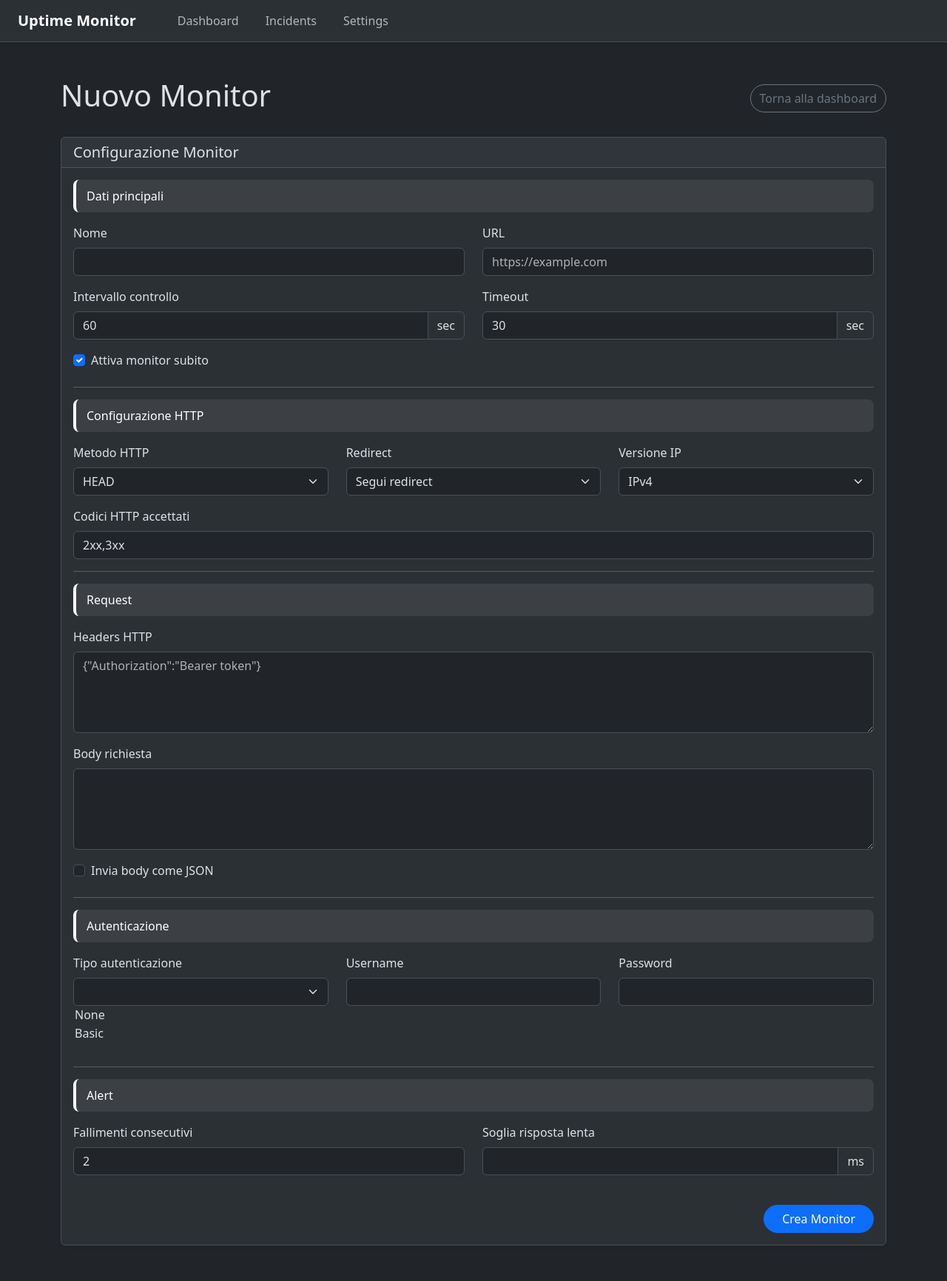
After one commit to projectsrl-git/uptime-monitor, a Django app: page /monitor/add/ in a window 1280 px wide. The commit adds this page. Shown: the whole page at 74% size. Run offline with Django 5.2, Linux system fonts and the light colour scheme; lists and menus that the app fills with data are empty.

Commit message:
Add monitor creation page

```diff
--- a/frontend/static/css/style.css
+++ b/frontend/static/css/style.css
@@ -94,3 +94,12 @@ body {
 .circle-progress.high {
     stroke: #17b932;
 }
+
+.section-title {
+    font-size: 1rem;
+    color: white;
+    background:rgba(255, 255, 255, 0.08);
+    border-left: 4px solid #ffffff;
+    padding: 10px 14px;
+    border-radius: 8px;
+}
--- /dev/null
+++ b/frontend/templates/add_monitor.html
@@ -0,0 +1,359 @@
+{% extends "base.html" %}
+
+{% block title %}
+Nuovo Monitor
+{% endblock %}
+
+
+{% block content %}
+
+<div class="container py-5">
+    <div class="d-flex justify-content-between align-items-center mb-4">
+        <h1>
+            Nuovo Monitor
+        </h1>
+
+        <a href="{% url 'dashboard' %}"
+           class="btn btn-outline-secondary rounded-pill">
+            Torna alla dashboard
+        </a>
+    </div>
+
+    {% if errors %}
+    <div class="alert alert-danger shadow-sm">
+        <ul class="mb-0">
+        {% for field, messages in errors.items %}
+            {% for message in messages %}
+                <li>
+                    {{ field }}: {{ message }}
+                </li>
+            {% endfor %}
+        {% endfor %}
+        </ul>
+    </div>
+    {% endif %}
+
+    <div class="card shadow-sm">
+        <div class="card-header">
+            <h5 class="mb-0">
+                Configurazione Monitor
+            </h5>
+        </div>
+
+        <div class="card-body">
+            <form method="post">
+
+            {% csrf_token %}
+
+            <!-- dati principali -->
+            <div class="section-title mb-3">
+                Dati principali
+            </div>
+
+            <div class="row">
+                <div class="col-md-6 mb-3">
+                    <label class="form-label">
+                        Nome
+                    </label>
+
+                    <input
+                        type="text"
+                        name="name"
+                        class="form-control"
+                        required>
+                </div>
+
+                <div class="col-md-6 mb-3">
+                    <label class="form-label">
+                        URL
+                    </label>
+
+                    <input
+                        type="url"
+                        name="url"
+                        class="form-control"
+                        placeholder="https://example.com"
+                        required>
+                </div>
+            </div>
+
+            <div class="row">
+                <div class="col-md-6 mb-3">
+                    <label class="form-label">
+                        Intervallo controllo
+                    </label>
+
+                    <div class="input-group">
+                        <input
+                            type="number"
+                            name="check_interval_seconds"
+                            class="form-control"
+                            value="60"
+                            min="1">
+
+                        <span class="input-group-text">
+                            sec
+                        </span>
+                    </div>
+                </div>
+
+                <div class="col-md-6 mb-3">
+                    <label class="form-label">
+                        Timeout
+                    </label>
+
+                    <div class="input-group">
+                        <input
+                            type="number"
+                            name="timeout_seconds"
+                            class="form-control"
+                            value="30"
+                            min="1">
+
+                        <span class="input-group-text">
+                            sec
+                        </span>
+                    </div>
+                </div>
+            </div>
+
+
+            <div class="form-check mb-4">
+                <input
+                    class="form-check-input"
+                    type="checkbox"
+                    name="is_active"
+                    checked>
+
+                <label class="form-check-label">
+                    Attiva monitor subito
+                </label>
+            </div>
+
+            <hr>
+
+            <!-- configurazione http -->
+            <div class="section-title mb-3">
+                Configurazione HTTP
+            </div>
+
+            <div class="row">
+                <div class="col-md-4 mb-3">
+                    <label class="form-label">
+                        Metodo HTTP
+                    </label>
+
+                    <select
+                        name="http_method"
+                        class="form-select">
+
+                        {% for value,label in http_methods %}
+
+                        <option value="{{ value }}">
+                            {{ label }}
+                        </option>
+
+                        {% endfor %}
+                    </select>
+                </div>
+
+                <div class="col-md-4 mb-3">
+                    <label class="form-label">
+                        Redirect
+                    </label>
+
+                    <select
+                        name="follow_redirects"
+                        class="form-select">
+
+                        <option value="true" selected>
+                            Segui redirect
+                        </option>
+
+                        <option value="false">
+                            Non seguire redirect
+                        </option>
+                    </select>
+                </div>
+
+                <div class="col-md-4 mb-3">
+                    <label class="form-label">
+                        Versione IP
+                    </label>
+
+                    <select
+                        name="ip_version"
+                        class="form-select">
+
+                        {% for value, label in ip_versions %}
+
+                            <option value="{{ value }}">
+                                {{ label }}
+                            </option>
+
+                        {% endfor %}
+                    </select>
+                </div>
+            </div>
+
+            <div class="mb-3">
+                <label class="form-label">
+                    Codici HTTP accettati
+                </label>
+
+                <input
+                    type="text"
+                    name="accepted_status_codes"
+                    class="form-control"
+                    value="2xx,3xx">
+            </div>
+
+            <hr>
+
+            <!-- request -->
+            <div class="section-title mb-3">
+                Request
+            </div>
+
+            <div class="mb-3">
+                <label class="form-label">
+                    Headers HTTP
+                </label>
+
+                <textarea
+                    name="request_headers"
+                    class="form-control"
+                    rows="4"
+                    placeholder='{"Authorization":"Bearer token"}'></textarea>
+            </div>
+
+            <div class="mb-3">
+                <label class="form-label">
+                    Body richiesta
+                </label>
+
+                <textarea
+                    name="request_body"
+                    class="form-control"
+                    rows="4"></textarea>
+            </div>
+
+            <div class="form-check mb-4">
+                <input
+                    class="form-check-input"
+                    type="checkbox"
+                    name="send_body_as_json">
+
+                <label class="form-check-label">
+                    Invia body come JSON
+                </label>
+            </div>
+
+            <hr>
+
+            <!-- autenticazione -->
+            <div class="section-title mb-3">
+                Autenticazione
+            </div>
+
+            <div class="row">
+                <div class="col-md-4 mb-3">
+
+                    <label class="form-label">
+                        Tipo autenticazione
+                    </label>
+
+                    <select
+                        name="auth_type"
+                        class="form-select">
+
+                        <select
+                            name="auth_type"
+                            class="form-select">
+
+                            {% for value, label in auth_types %}
+
+                                <option value="{{ value }}">
+                                    {{ label }}
+                                </option>
+
+                            {% endfor %}
+                        </select>
+                    </select>
+                </div>
+
+                <div class="col-md-4 mb-3">
+                    <label class="form-label">
+                        Username
+                    </label>
+
+                    <input
+                        type="text"
+                        name="auth_username"
+                        class="form-control">
+                </div>
+
+                <div class="col-md-4 mb-3">
+
+                    <label class="form-label">
+                        Password
+                    </label>
+
+                    <input
+                        type="password"
+                        name="auth_password"
+                        class="form-control">
+                </div>
+            </div>
+
+            <hr>
+
+            <!-- alert -->
+            <div class="section-title mb-3">
+                Alert
+            </div>
+
+            <div class="row">
+                <div class="col-md-6 mb-3">
+                    <label class="form-label">
+                        Fallimenti consecutivi
+                    </label>
+
+                    <input
+                        type="number"
+                        name="consecutive_failures_threshold"
+                        class="form-control"
+                        value="2">
+                </div>
+
+                <div class="col-md-6 mb-3">
+
+                    <label class="form-label">
+                        Soglia risposta lenta
+                    </label>
+
+                    <div class="input-group">
+                        <input
+                            type="number"
+                            name="slow_response_threshold_ms"
+                            class="form-control">
+
+                        <span class="input-group-text">
+                            ms
+                        </span>
+                    </div>
+                </div>
+            </div>
+
+            <div class="d-flex justify-content-end mt-4">
+                <button
+                    class="btn btn-primary rounded-pill px-4">
+                    Crea Monitor
+                </button>
+            </div>
+
+        </form>
+    </div>
+</div>
+
+{% endblock %}
--- a/frontend/templates/homepage.html
+++ b/frontend/templates/homepage.html
@@ -11,9 +11,9 @@ Dashboard
     <div class="d-flex justify-content-between align-items-center mb-4">
         <h1>Uptime Monitor</h1>
 
-        <button class="btn btn-primary rounded-pill">
+        <a href="{% url 'add_monitor' %}" class="btn btn-primary rounded-pill">
             Nuovo Monitor
-        </button>
+        </a>
     </div>
 
     <div class="row mb-3 align-items-center">
--- a/frontend/urls.py
+++ b/frontend/urls.py
@@ -1,7 +1,8 @@
 from django.urls import path
 
-from .views import home
+from .views import home, add_monitor_page
 
 urlpatterns = [
-    path("", home, name="home"),
+    path("", home, name="dashboard"),
+    path("monitor/add/", add_monitor_page, name="add_monitor"),
 ]
--- a/frontend/views.py
+++ b/frontend/views.py
@@ -1,7 +1,7 @@
-from django.shortcuts import render
+from django.shortcuts import render, redirect
 
 from monitor.models import Monitor
-
+from monitor.serializer import MonitorWriteSerializer
 
 def home(request):
 
@@ -14,3 +14,44 @@ def home(request):
             "monitors": monitors,
         },
     )
+
+
+def add_monitor_page(request):
+
+    context = {
+        "http_methods": Monitor.HTTP_METHOD_CHOICES,
+        "auth_types": Monitor.AUTH_TYPE_CHOICES,
+        "ip_versions": Monitor.IP_VERSION_CHOICES,
+    }
+
+    if request.method == "POST":
+
+        data = prepare_monitor_data(request.POST)
+
+        serializer = MonitorWriteSerializer(data=data)
+
+        if serializer.is_valid():
+
+            serializer.save()
+
+            return redirect("dashboard")
+
+        print(serializer.errors)
+
+        return render(request, "add_monitor.html", {"errors": serializer.errors})
+
+    return render(request, "add_monitor.html", context)
+
+
+def prepare_monitor_data(data):
+
+    data = data.dict()
+
+    data["accepted_status_codes"] = [
+        code.strip() for code in data["accepted_status_codes"].split(",")
+    ]
+
+    if data.get("slow_response_threshold_ms") == "":
+        data["slow_response_threshold_ms"] = None
+
+    return data
```
